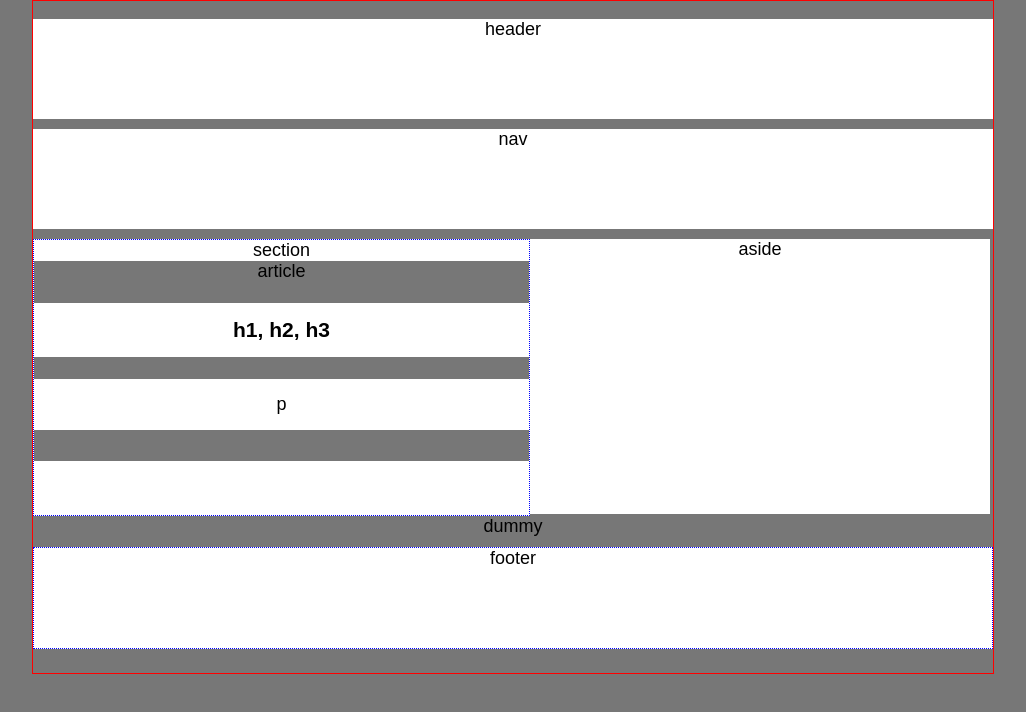
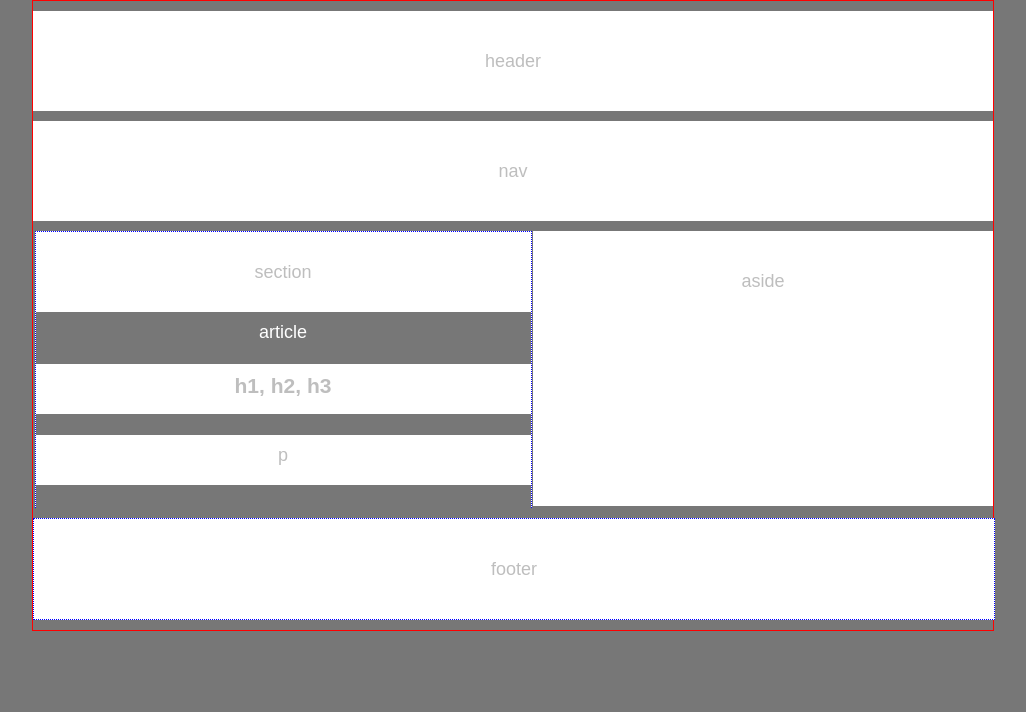
Before and after one commit to try4l/HW-Wireframe, a plain HTML site: page index.html in a window 1280 px wide. Shown: the whole page, without its empty margins (127-1153 px from the left). Drawn offline with Linux system fonts and the light colour scheme.

Commit message:
Updated CSS to use float right on the aside and and no relative positioning

```diff
--- a/index.html
+++ b/index.html
@@ -6,25 +6,19 @@
 </head>
 <body>
 	<header>
-		<p>header</p>
+		<span>header</span>
 	</header>
 	<nav>nav</nav>
-	<section class = "showpos2" class="clearfix">
+	<section class = "showpos2"><!-- inline-block, no float -->
 		section
 		<article>
 			article
 			<h1>h1, h2, h3</h1>
-			<h2></h2>
-			<h3></h3>
 			<p>p</p>
 		</article>
 	</section>
-	<aside class="clearfix">aside</aside>
-	<div class="clear">dummy</div>
+	<aside>aside</aside><!-- float right -->
+	<!-- <div class="clear">dummy</div> -->
 	<footer class = "showpos2">footer</footer>
-	<h1></h1>
-	<h2></h2>
-	<h3></h3>
-	<p></p>
 </body>
 </html>
--- a/style.css
+++ b/style.css
@@ -3,8 +3,9 @@ body {
 	margin: auto;
 	font-family: 'Arial', 'Helvetica Neue', Helvetica, sans-serif;
 	font-size: 18px;
-	/*color: #ebebeb;*/
+	color: #bebebe;  /* made this darker because i couldn't see it */
 	text-align: center;
+	line-height: 100px;
 	background-color: #777;
 	border: 1px solid red;
 	/*box-sizing: border-box;*/
@@ -25,35 +26,46 @@ nav {
 }
 footer {
 	display: block;
-	position: relative;
+	width: 960px;
+	/*position: relative;*/
 	text-align: center;
 	height: 100px;
 	background-color: white;
 	margin: 10px 0;
 }
 section {
-	float: left;
+	display: inline-block;
 	width: 495px;
 	height: 275px;
+	line-height: 80px;
 	background-color: white;
 }
 aside {
-	float: left;
+	float: right;
 	width: 460px;
 	height: 275px;
 	background-color: white;
 }
 article {
 	width: 495px;
-	height: 200px;
+	height: 180px;
+	line-height: normal;
+	color: white;
+	padding: 10px 0;
 	background-color: #777;
 }
 article h1 {
-	padding: 15px;
+	color: #bebebe;
+	height: 30px;
+	line-height: normal;
+	padding: 10px;
 	background-color: white;
 }
 article p {
-	padding: 15px;
+	color: #bebebe;
+	height: 30px;
+	line-height: normal;
+	padding: 10px;
 	background-color: white;
 }
 .clear {
```
